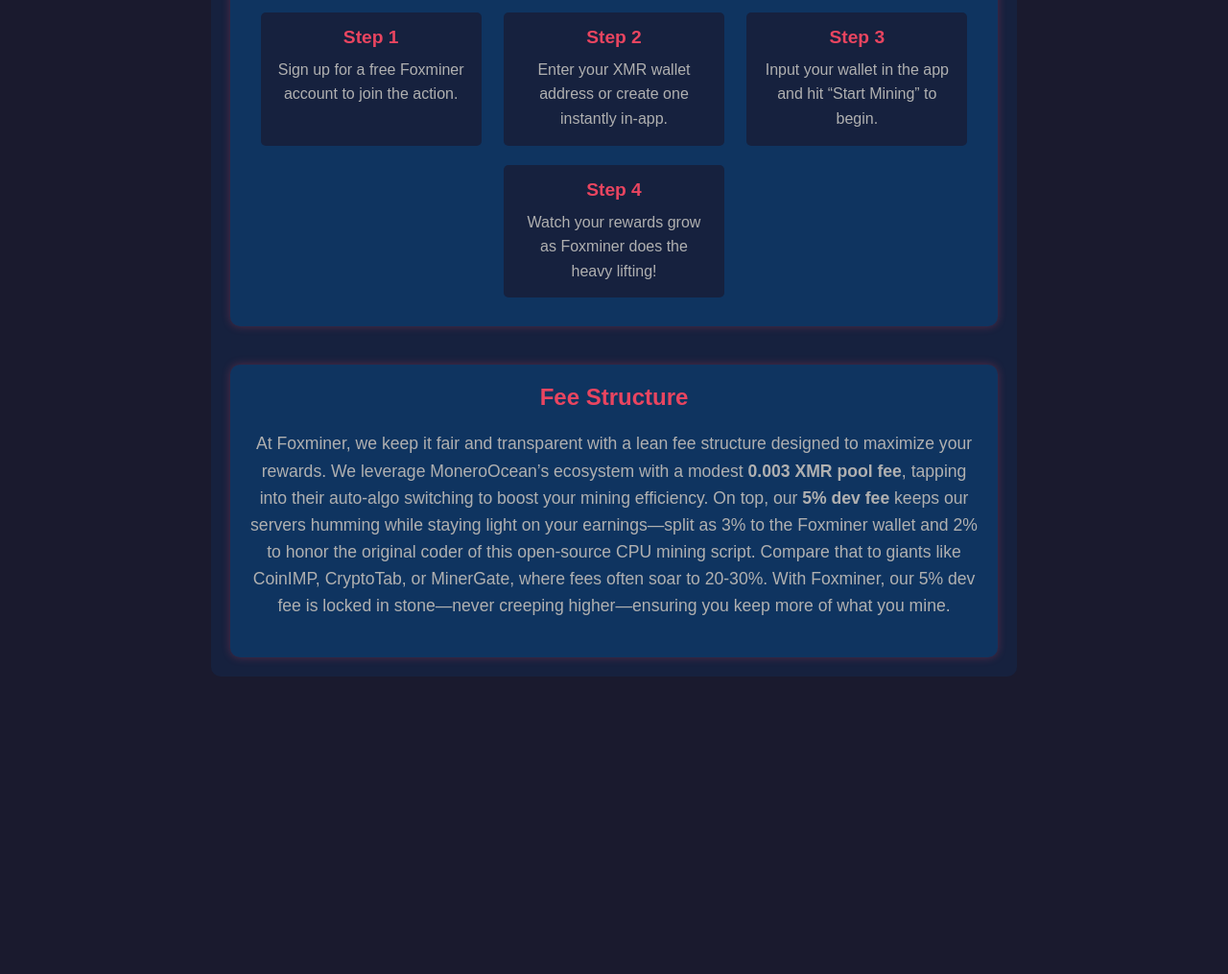
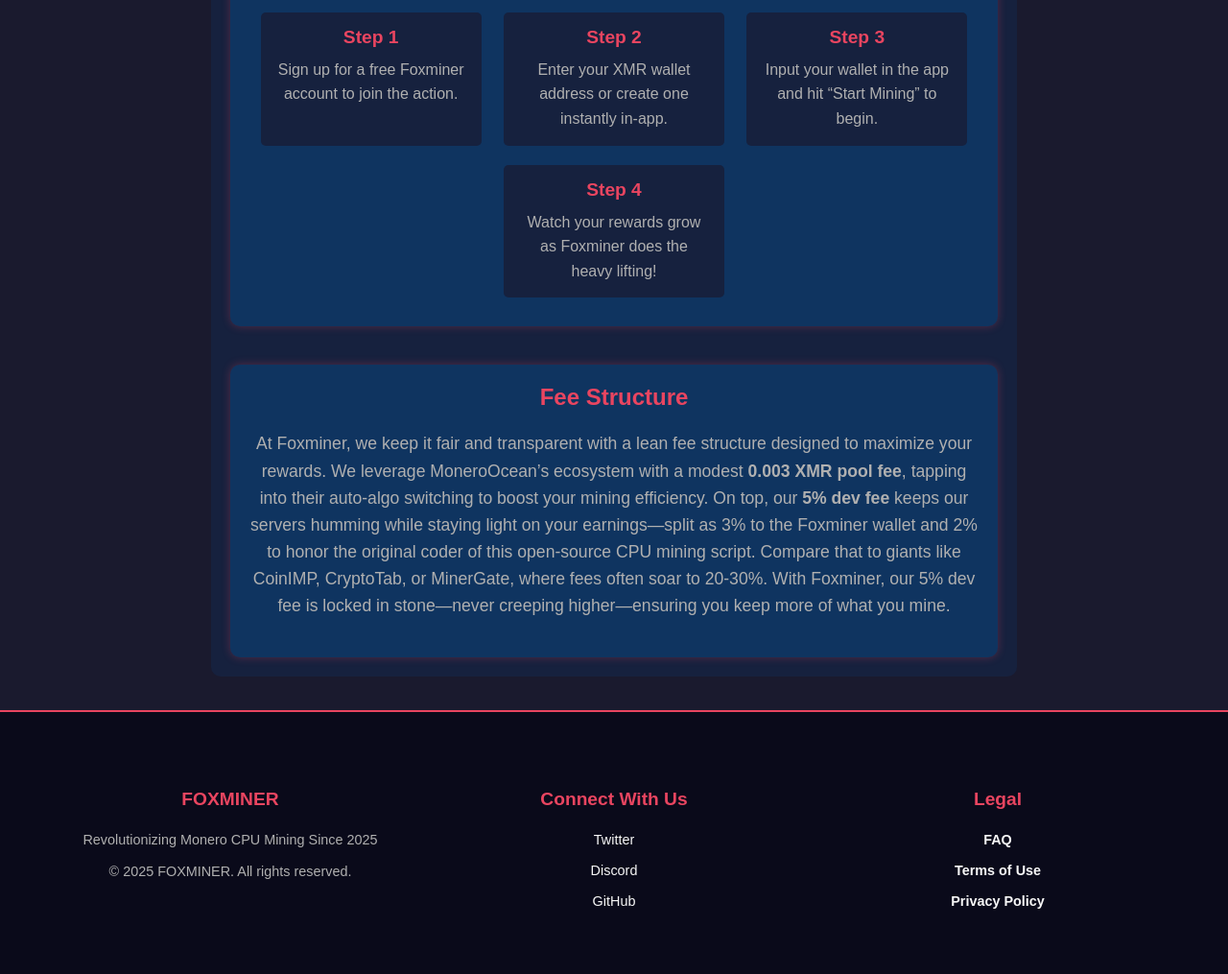
Before and after one commit to Foxminer-web/Foxminer, a website: page howitworks.html in a window 1280 px wide. Shown: the part 1050-2065 px from the top of the page at 96% size. Before the commit the page ends 1790 px from the top, so only its background shows below. Drawn offline with Linux system fonts and the light colour scheme.

Commit message:
Update howitworks.html

```diff
--- a/howitworks.html
+++ b/howitworks.html
@@ -7,8 +7,6 @@
     <style>
         body { font-family: Arial, sans-serif; background: #1A1A2E; color: #F7F7F7; margin: 0; padding: 0; }
         .container { max-width: 1200px; margin: 0 auto; padding: 20px; }
-        header { display: flex; justify-content: space-between; align-items: center; padding: 0px 0; max-height: 60px; border-bottom: 1px solid #E94560; }
-        header { display: flex; justify-content: space-between; align-items: center; padding: 0px 0; max-height: 60px; border-bottom: 1px solid #E94560; }
         header { display: flex; justify-content: space-between; align-items: center; padding: 0px 0; border-bottom: 1px solid #E94560; max-height: 60px; }
         header img { height: 125px; max-height: 125px; width: auto; object-fit: contain; margin-left: -25px; }
         nav { display: flex; align-items: center; background: #E94560; padding: 10px 20px; border-radius: 5px; }
@@ -18,16 +16,6 @@
         .user-info a { color: #F7F7F7; text-decoration: none; padding: 5px 10px; }
         .user-info a:hover { background: #FF6F61; border-radius: 3px; }
         .hamburger { display: none; font-size: 2em; cursor: pointer; color: #E94560; }
-@media (max-width: 768px) {
-    .hamburger { display: block; }
-    nav { display: none; flex-direction: column; position: absolute; top: 160px; right: 20px; background: #E94560; padding: 20px; border-radius: 5px; }
-    nav.active { display: flex; }
-    nav a { margin: 10px 0; }
-    .user-info { margin: 10px 0; }
-}
-@media (min-width: 769px) {
-    nav.logged-in a { margin-left: 10px; }
-}
         .content { max-width: 800px; margin: 35px auto; padding: 20px; background: #16213E; border-radius: 10px; text-align: center; }
         h1 { font-size: 2em; color: #E94560; margin-bottom: 20px; }
         p { font-size: 1.1em; color: #B0B0B0; margin: 20px 0; line-height: 1.6; }
@@ -40,6 +28,77 @@
         .step { background: #16213E; padding: 15px; margin: 10px; border-radius: 5px; width: 200px; text-align: center; }
         .step h3 { font-size: 1.2em; color: #E94560; margin: 0 0 10px; }
         .step p { font-size: 1em; color: #B0B0B0; margin: 0; }
+        @media (max-width: 768px) {
+            .hamburger { display: block; }
+            nav { display: none; flex-direction: column; position: absolute; top: 160px; right: 20px; background: #E94560; padding: 20px; border-radius: 5px; }
+            nav.active { display: flex; }
+            nav a { margin: 10px 0; }
+            .user-info { margin: 10px 0; }
+        }
+        @media (min-width: 769px) {
+            nav.logged-in a { margin-left: 10px; }
+        }
+        .footer {
+            background: #0A0A1A;
+            color: #F7F7F7;
+            padding: 40px 0;
+            border-top: 2px solid #E94560;
+        }
+        .footer-container {
+            max-width: 1200px;
+            margin: 0 auto;
+            display: flex;
+            justify-content: space-between;
+            flex-wrap: wrap;
+            padding: 0 20px;
+        }
+        .footer-section {
+            flex: 1;
+            min-width: 200px;
+            margin: 20px 0;
+            text-align: center;
+            display: flex;
+            flex-direction: column;
+            align-items: center;
+        }
+        .footer-section h3 {
+            color: #E94560;
+            font-size: 1.2em;
+            margin-bottom: 15px;
+            font-weight: bold;
+        }
+        .footer-section p {
+            font-size: 0.9em;
+            color: #B0B0B0;
+            margin: 5px 0;
+        }
+        .footer-section a {
+            display: block;
+            color: #F7F7F7;
+            text-decoration: none;
+            font-size: 0.9em;
+            margin: 8px 0;
+            transition: color 0.3s;
+        }
+        .footer-section a:hover {
+            color: #FF6F61;
+        }
+        .legal-red {
+            color: #E94560;
+            font-weight: bold;
+        }
+        .legal-red:hover {
+            color: #FF6F61;
+        }
+        @media (max-width: 768px) {
+            .footer-container {
+                flex-direction: column;
+                text-align: center;
+            }
+            .footer-section {
+                margin: 15px 0;
+            }
+        }
     </style>
 </head>
 <body>
@@ -105,12 +164,31 @@
         function showSignUp() {
             window.location.href = 'dashboard.html'; // Redirect to dashboard for auth
         }
-    </script>
-    <script>
         function toggleMenu() {
             const nav = document.querySelector('nav');
             nav.classList.toggle('active');
         }
     </script>
+    <footer class="footer">
+        <div class="footer-container">
+            <div class="footer-section company-info">
+                <h3>FOXMINER</h3>
+                <p>Revolutionizing Monero CPU Mining Since 2025</p>
+                <p>© 2025 FOXMINER. All rights reserved.</p>
+            </div>
+            <div class="footer-section social-links">
+                <h3>Connect With Us</h3>
+                <a href="https://twitter.com/foxminer" target="_blank">Twitter</a>
+                <a href="https://discord.gg/foxminer" target="_blank">Discord</a>
+                <a href="https://github.com/foxminer-web" target="_blank">GitHub</a>
+            </div>
+            <div class="footer-section legal-links">
+                <h3>Legal</h3>
+                <a href="/Foxminer/faq.html" class="legal-red">FAQ</a>
+                <a href="/Foxminer/termsofuse.html" class="legal-red">Terms of Use</a>
+                <a href="/Foxminer/privacypolicy.html" class="legal-red">Privacy Policy</a>
+            </div>
+        </div>
+    </footer>
 </body>
 </html>
```
Lines whose indentation alone changed are shown as unchanged.
